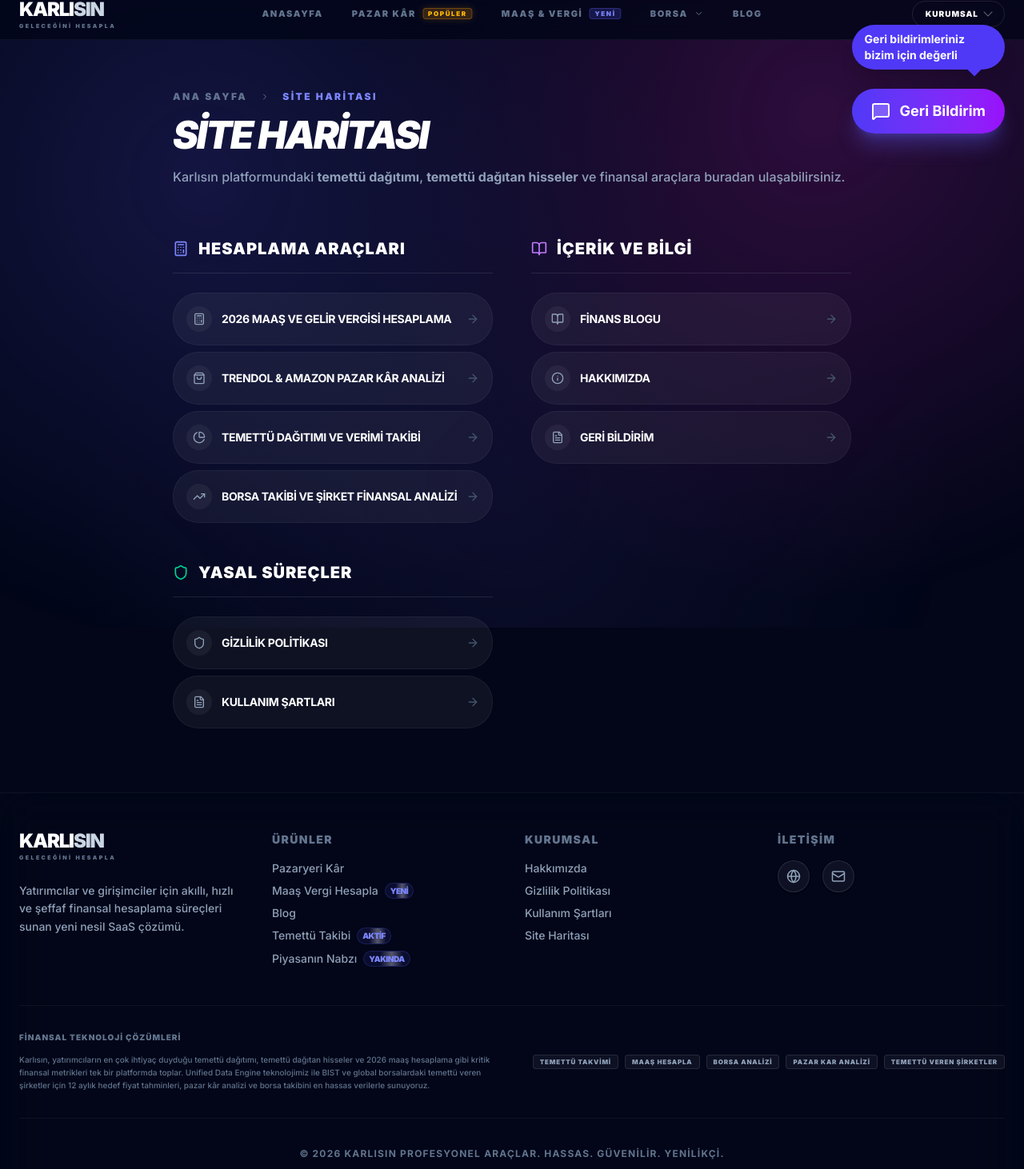
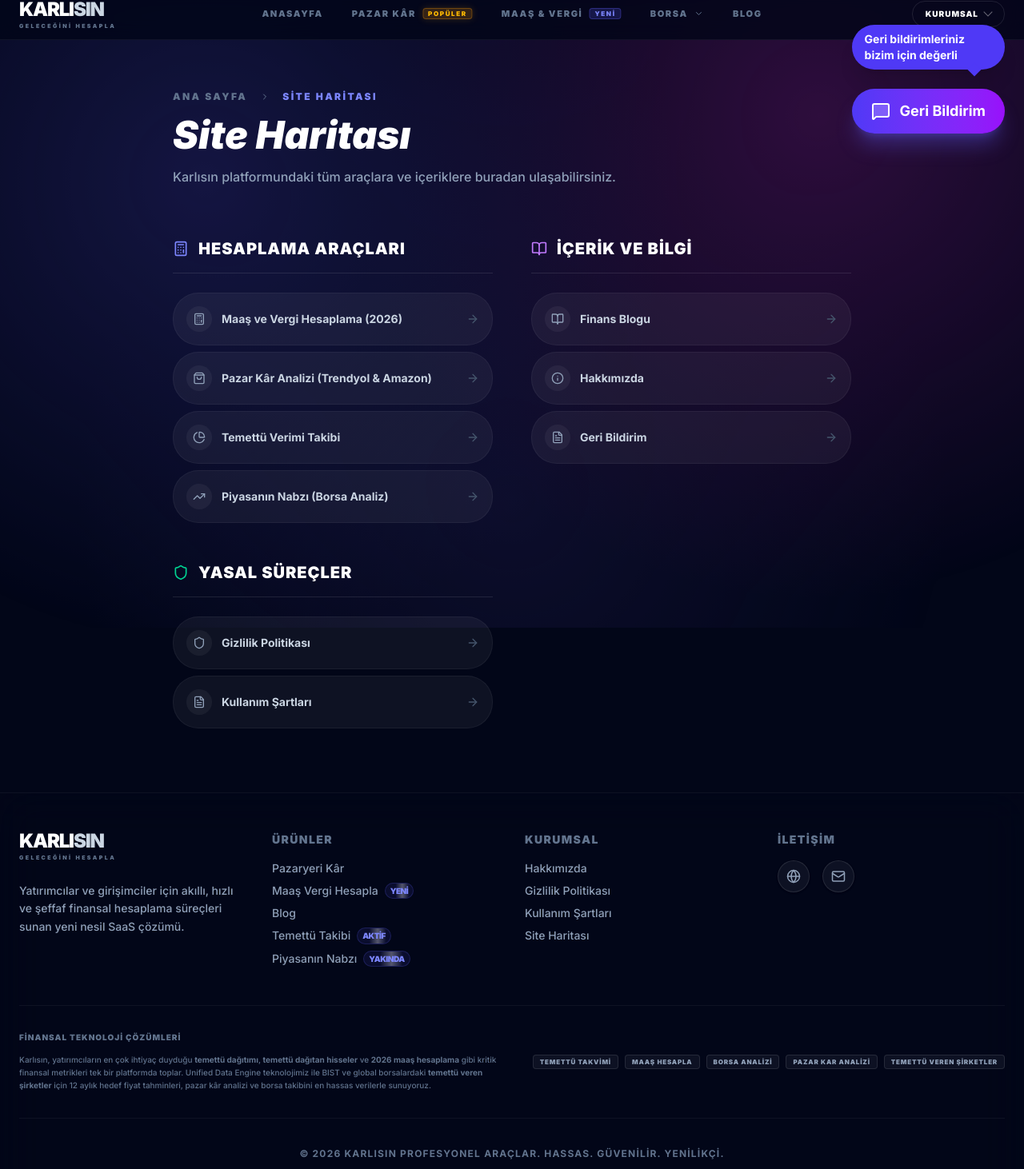
Before and after one commit to ahmtcnsz/karlisin, a React (Vite) app: page /site-haritasi in a window 1280 px wide. Shown: the part 15-1477 px from the top of the page at 80% size. Built offline with nearby package versions, Linux system fonts and the light colour scheme.

Commit message:
feat: Refactor About, Footer, and Sitemap sections
Updates the copy in the About, Footer, and Sitemap sections to be more concise and descriptive. The Footer SEO content has been removed as it's no longer relevant to the current content. The Sitemap links have been updated for better clarity.

```diff
--- a/src/components/About.tsx
+++ b/src/components/About.tsx
@@ -7,28 +7,28 @@ export default function About() {
   const sections = [
     {
       icon: <Target className="text-indigo-400" size={24} />,
-      title: "Finansal Şeffaflık",
-      text: "Karlısın, yatırımcıların ve e-ticaret satıcılarının karmaşık rakamlar arasında kaybolmasını engelleyen, Unified Data Engine ile güçlendirilmiş bir analiz platformudur."
+      title: "Akıllı SaaS Çözümü",
+      text: "Karlısın, e-ticaret satıcılarının ve yatırımcıların finansal süreçlerini daha akıllı, hızlı ve şeffaf hale getirmek için geliştirilmiş bir SaaS aracıdır."
     },
     {
       icon: <ShieldCheck className="text-emerald-400" size={24} />,
-      title: "Veriye Dayalı Güven",
-      text: "Finansal kararlar alırken sadece tahminlerle değil, BIST ve global piyasalardan anlık akan doğrulanmış verilerle hareket etmenizi sağlıyoruz. Temettü dağıtımı ve vergi hesaplamalarında %100 hassasiyet hedefliyoruz."
+      title: "Karmaşıklığa Son",
+      text: "Finansal kararlar alırken kâr hesaplamak çoğu zaman karmaşık ve zaman alıcıdır. Komisyon oranları, vergiler ve gizli giderler doğru fiyatı belirlemeyi zorlaştırır. Karlısın ile bu karmaşıklığı ortadan kaldırıyoruz."
     },
     {
       icon: <Zap className="text-amber-400" size={24} />,
-      title: "Hızlı Analiz",
-      text: "Saatler süren manuel veri toplama süreçlerini saniyelere indiriyoruz. Temettü dağıtan hisseleri keşfedin, 2026 maaş projeksiyonunuzu yapın veya pazar kârınızı anında hesaplayın."
+      title: "Gerçek Kârlılık",
+      text: "Karlısın ile kullanıcılar, ürünlerinin veya yatırımlarının gerçek kârlılığını saniyeler içinde analiz edebilir, daha doğru kararlar alabilir ve işlerini büyütmeye odaklanabilir."
     },
     {
       icon: <TrendingUp className="text-purple-400" size={24} />,
       title: "Misyonumuz",
-      text: "E-ticaret operasyonlarından borsa yatırımlarına kadar, her ölçekten kullanıcının finansal okuryazarlığını artırmak ve doğru yatırım stratejileri kurmalarına teknolojik rehberlik etmektir."
+      text: "Amacımız; e-ticaret satıcılarının günlük kâr analizlerinden, çalışanların maaş ve vergi hesaplamalarına kadar finansal her adımda rehberlik etmektir. Vizyonumuzun bir parçası olarak, yatırımcılar için Türkiye'nin en gelişmiş temettü takip ve analiz araçlarını inşa etmeyi hedefliyoruz."
     },
     {
       icon: <Users className="text-rose-400" size={24} />,
-      title: "Topluluk Odaklı",
-      text: "Kullanıcı geri bildirimleriyle şekillenen modüler yapımız sayesinde, finans dünyasının değişen dinamiklerine en hızlı uyum sağlayan araç setini sunuyoruz."
+      title: "Sürekli Gelişim",
+      text: "Sürekli gelişen bir ürünüz. Kullanıcı geri bildirimlerini merkeze alıyor, ürünü her geçen gün daha güçlü hale getiriyoruz."
     }
   ];
 
@@ -53,7 +53,7 @@ export default function About() {
           transition={{ delay: 0.1 }}
           className="text-5xl md:text-7xl font-black text-white tracking-tighter mb-8 leading-tight"
         >
-          Veriye Dayalı <br />
+          Satıcılar için <br />
           <span className="bg-clip-text text-transparent bg-gradient-to-r from-indigo-400 to-purple-400">Şeffaf Gelecek.</span>
         </motion.h1>
         <motion.p
@@ -62,7 +62,7 @@ export default function About() {
           transition={{ delay: 0.2 }}
           className="text-xl text-slate-400 font-medium max-w-3xl mx-auto"
         >
-          Yatırım ve ticaret yolculuğunuzda Unified Data Engine gücünü yanınıza alın. Karmaşık tablolarla değil, doğru ve anlık verilerle büyüyün.
+          E-ticaret yolculuğunuzda rakamların gücünü yanınıza alın. Karmaşık tablolarla değil, doğru kararlarla büyüyün.
         </motion.p>
       </div>
 
@@ -91,30 +91,30 @@ export default function About() {
         ))}
       </div>
 
-      {/* Technology Section */}
+      {/* Philosophy Section */}
       <motion.div
         initial={{ opacity: 0, scale: 0.95 }}
         whileInView={{ opacity: 1, scale: 1 }}
         viewport={{ once: true }}
         className="mt-20 p-12 md:p-20 bg-gradient-to-br from-indigo-600/20 to-purple-600/20 rounded-[60px] border border-white/10 text-center relative overflow-hidden"
       >
-        <div className="relative z-10 max-w-4xl mx-auto">
-          <h2 className="text-3xl md:text-5xl font-black text-white mb-12 italic uppercase tracking-tighter italic">Unified Data Engine</h2>
-          <div className="grid grid-cols-1 md:grid-cols-3 gap-12 text-left">
+        <div className="relative z-10 max-w-3xl mx-auto">
+          <h2 className="text-3xl md:text-5xl font-black text-white mb-8">Neden Karlısın?</h2>
+          <div className="grid grid-cols-1 md:grid-cols-3 gap-8 text-left">
             <div className="space-y-4">
               <div className="text-indigo-400 font-black text-4xl">01.</div>
-              <h4 className="text-white font-bold text-xl uppercase tracking-wider">Hassas Veri</h4>
-              <p className="text-slate-400 text-sm font-medium">Global ve yerel (BIST) veri kaynaklarını tek bir kanalda birleştirerek en düşük hata payıyla çalışıyoruz.</p>
+              <h4 className="text-white font-bold text-xl">Basitlik</h4>
+              <p className="text-slate-400 text-sm font-medium">Karmaşıklıktan arınmış, herkesin saniyeler içinde kullanabileceği bir arayüz.</p>
             </div>
             <div className="space-y-4">
               <div className="text-purple-400 font-black text-4xl">02.</div>
-              <h4 className="text-white font-bold text-xl uppercase tracking-wider">Akıllı Projeksiyon</h4>
-              <p className="text-slate-400 text-sm font-medium">2026 temettü dağıtımı ve maaş tahminleri için yapay zeka destekli analiz modelleri kullanıyoruz.</p>
+              <h4 className="text-white font-bold text-xl">Hız</h4>
+              <p className="text-slate-400 text-sm font-medium">Saatler süren manuel hesaplamaları saniyelere indiren güçlü altyapı.</p>
             </div>
             <div className="space-y-4">
               <div className="text-rose-400 font-black text-4xl">03.</div>
-              <h4 className="text-white font-bold text-xl uppercase tracking-wider">Tam Entegrasyon</h4>
-              <p className="text-slate-400 text-sm font-medium">E-Ticaret maliyetlerinden borsa analizi süreçlerine kadar tüm finansal adımlarınızı tek merkezden yönetiyoruz.</p>
+              <h4 className="text-white font-bold text-xl">Şeffaflık</h4>
+              <p className="text-slate-400 text-sm font-medium">Görünmeyen hiçbir gider kalmayacak şekilde tüm maliyet kalemleri önünüzde.</p>
             </div>
           </div>
         </div>
--- a/src/components/Footer.tsx
+++ b/src/components/Footer.tsx
@@ -1,42 +1,9 @@
-import React, { useMemo } from 'react';
+import React from 'react';
 import { Globe, Mail, BarChart3 } from 'lucide-react';
 import { motion } from 'motion/react';
-import { Link, useLocation } from 'react-router-dom';
+import { Link } from 'react-router-dom';
 
 export default function Footer() {
-  const location = useLocation();
-  const path = location.pathname;
-
-  const seoContent = useMemo(() => {
-    if (path.includes('maas-vergi-hesaplama')) {
-      return {
-        title: "Maaş ve Gelir Vergisi Çözümleri",
-        desc: "Karlısın 2026 Maaş Hesaplama aracı, brütten nete hesaplama, gelir vergisi dilimleri ve SGK kesintilerini en güncel mevzuat verileriyle sunar. Çalışanlar ve işverenler için 12 aylık vergi projeksiyonu, kıdem tazminatı ve net maaş analizi süreçlerini dijitalleştirerek finansal planlamanızı kolaylaştırıyoruz.",
-        tags: ['Maaş Hesaplama', 'Gelir Vergisi', 'Brütten Nete', 'Vergi Dilimleri', 'SGK Kesintisi']
-      };
-    }
-    if (path.includes('pazar-kar')) {
-      return {
-        title: "E-Ticaret Kâr Ve Verimlilik Analizi",
-        desc: "Karlısın Pazaryeri Kâr Hesaplama aracı; Trendyol, Amazon, Hepsiburada ve N11 satıcıları için komisyon, kargo, KDV ve hizmet bedeli gibi tüm maliyetleri otomatik analiz eder. \"Kaça Satmalıyım?\" özelliği ve detaylı gider dökümü ile e-ticaret operasyonlarınızda maksimum kârlılık ve stratejik fiyatlandırma yapmanıza yardımcı oluyoruz.",
-        tags: ['Trendyol Komisyon', 'Amazon Kar Hesaplama', 'E-Ticaret Karlılık', 'Hepsiburada Komisyon', 'Satış Stratejisi']
-      };
-    }
-    if (path === '/' || path === '/anasayfa') {
-      return {
-        title: "Profesyonel Finansal Hesaplama Araçları",
-        desc: "Karlısın, e-ticaret satıcılarından yatırımcılara, çalışanlardan kurumsal yapılara kadar herkes için hassas finansal araçlar sunar. Temettü takibi, maaş vergi hesaplama ve pazaryeri kâr analizi gibi kritik metrikleri Unified Data Engine gücüyle birleştirerek, finansal kararlarınızı veriye dayalı ve güvenli şekilde almanızı sağlıyoruz.",
-        tags: ['Finansal Araçlar', 'Kar Hesaplama', 'Veri Analizi', 'Stratejik Planlama', 'Yatırım Rehberi']
-      };
-    }
-    // Default for Dividend or others
-    return {
-      title: "Finansal Teknoloji Çözümleri",
-      desc: "Karlısın, yatırımcıların en çok ihtiyaç duyduğu temettü dağıtımı, temettü dağıtan hisseler ve 2026 maaş hesaplama gibi kritik finansal metrikleri tek bir platformda toplar. Unified Data Engine teknolojimiz ile BIST ve global borsalardaki temettü veren şirketler için 12 aylık hedef fiyat tahminleri, pazar kâr analizi ve borsa takibini en hassas verilerle sunuyoruz.",
-      tags: ['Temettü Takvimi', 'Maaş Hesapla', 'Borsa Analizi', 'Pazar Kar Analizi', 'Temettü Veren Şirketler']
-    };
-  }, [path]);
-
   const badgeGlint = (
     <motion.div
       animate={{
@@ -134,11 +101,14 @@ export default function Footer() {
         <div className="mt-12 pt-8 border-t border-white/5">
           <div className="grid grid-cols-1 md:grid-cols-2 gap-8 items-center text-left">
             <div>
-              <h5 className="text-[10px] font-black text-slate-500 uppercase tracking-widest mb-3">{seoContent.title}</h5>
-              <p className="text-[10px] text-slate-500 font-medium leading-relaxed max-w-2xl" dangerouslySetInnerHTML={{ __html: seoContent.desc }} />
+              <h5 className="text-[10px] font-black text-slate-500 uppercase tracking-widest mb-3">Finansal Teknoloji Çözümleri</h5>
+              <p className="text-[10px] text-slate-500 font-medium leading-relaxed max-w-2xl">
+                Karlısın, yatırımcıların en çok ihtiyaç duyduğu <strong>temettü dağıtımı</strong>, <strong>temettü dağıtan hisseler</strong> ve <strong>2026 maaş hesaplama</strong> gibi kritik finansal metrikleri tek bir platformda toplar.
+                Unified Data Engine teknolojimiz ile BIST ve global borsalardaki <strong>temettü veren şirketler</strong> için 12 aylık hedef fiyat tahminleri, pazar kâr analizi ve borsa takibini en hassas verilerle sunuyoruz.
+              </p>
             </div>
             <div className="flex flex-wrap gap-2 md:justify-end">
-              {seoContent.tags.map(tag => (
+              {['Temettü Takvimi', 'Maaş Hesapla', 'Borsa Analizi', 'Pazar Kar Analizi', 'Temettü Veren Şirketler'].map(tag => (
                 <span key={tag} className="px-2 py-0.5 bg-white/5 text-[8px] font-black text-slate-400 uppercase tracking-widest rounded border border-white/10">
                   {tag}
                 </span>
@@ -153,7 +123,7 @@ export default function Footer() {
           </p>
           <div className="mt-2 inline-flex items-center gap-2 px-2 py-0.5 bg-white/5 rounded border border-white/10">
              <div className="w-1 h-1 rounded-full bg-emerald-500 animate-pulse" />
-             <span className="text-[8px] font-black text-slate-600 uppercase tracking-widest">Build v2.2.3-prod</span>
+             <span className="text-[8px] font-black text-slate-600 uppercase tracking-widest">Build v2.2.1-prod</span>
           </div>
         </div>
       </div>
--- a/src/components/Sitemap.tsx
+++ b/src/components/Sitemap.tsx
@@ -9,10 +9,10 @@ export default function Sitemap() {
       title: 'Hesaplama Araçları',
       icon: <Calculator size={20} className="text-indigo-400" />,
       links: [
-        { name: '2026 Maaş ve Gelir Vergisi Hesaplama', path: '/maas-vergi-hesaplama', icon: <Calculator size={16} /> },
-        { name: 'Trendol & Amazon Pazar Kâr Analizi', path: '/pazar-kar-hesaplama', icon: <ShoppingBag size={16} /> },
-        { name: 'Temettü Dağıtımı ve Verimi Takibi', path: '/temettu-takibi', icon: <PieChart size={16} /> },
-        { name: 'Borsa Takibi ve Şirket Finansal Analizi', path: '/borsa/nabiz', icon: <TrendingUp size={16} /> },
+        { name: 'Maaş ve Vergi Hesaplama (2026)', path: '/maas-vergi-hesaplama', icon: <Calculator size={16} /> },
+        { name: 'Pazar Kâr Analizi (Trendyol & Amazon)', path: '/pazar-kar-hesaplama', icon: <ShoppingBag size={16} /> },
+        { name: 'Temettü Verimi Takibi', path: '/temettu-takibi', icon: <PieChart size={16} /> },
+        { name: 'Piyasanın Nabzı (Borsa Analiz)', path: '/borsa/nabiz', icon: <TrendingUp size={16} /> },
       ]
     },
     {
@@ -42,8 +42,8 @@ export default function Sitemap() {
           <ChevronRight size={12} />
           <span className="text-indigo-400">Site Haritası</span>
         </div>
-        <h1 className="text-4xl md:text-5xl font-black text-white italic uppercase tracking-tighter">Site Haritası</h1>
-        <p className="text-slate-400 font-medium">Karlısın platformundaki <strong>temettü dağıtımı</strong>, <strong>temettü dağıtan hisseler</strong> ve finansal araçlara buradan ulaşabilirsiniz.</p>
+        <h1 className="text-4xl md:text-5xl font-black text-white italic">Site Haritası</h1>
+        <p className="text-slate-400 font-medium">Karlısın platformundaki tüm araçlara ve içeriklere buradan ulaşabilirsiniz.</p>
       </div>
 
       <div className="grid grid-cols-1 md:grid-cols-2 gap-12">
@@ -65,19 +65,17 @@ export default function Sitemap() {
                   key={lIdx}
                   to={link.path}
                   onClick={(e) => link.onClick && link.onClick()}
-                  className="flex flex-col p-4 bg-white/5 hover:bg-white/10 rounded-2xl border border-white/5 hover:border-white/10 transition-all group"
+                  className="flex items-center justify-between p-4 bg-white/5 hover:bg-white/10 rounded-2xl border border-white/5 hover:border-white/10 transition-all group"
                 >
-                  <div className="flex items-center justify-between w-full">
                   <div className="flex items-center gap-3">
                     <span className="p-2 bg-white/5 rounded-lg text-slate-400 group-hover:text-white transition-colors">
                       {link.icon}
                     </span>
-                      <span className="text-sm font-bold text-white transition-colors uppercase tracking-tight">
+                    <span className="text-sm font-bold text-slate-300 group-hover:text-white transition-colors">
                       {link.name}
                     </span>
                   </div>
                   <ArrowRight size={16} className="text-slate-600 group-hover:text-indigo-400 transform group-hover:translate-x-1 transition-all" />
-                  </div>
                 </Link>
               ))}
             </div>
```
Lines whose indentation alone changed are shown as unchanged.
